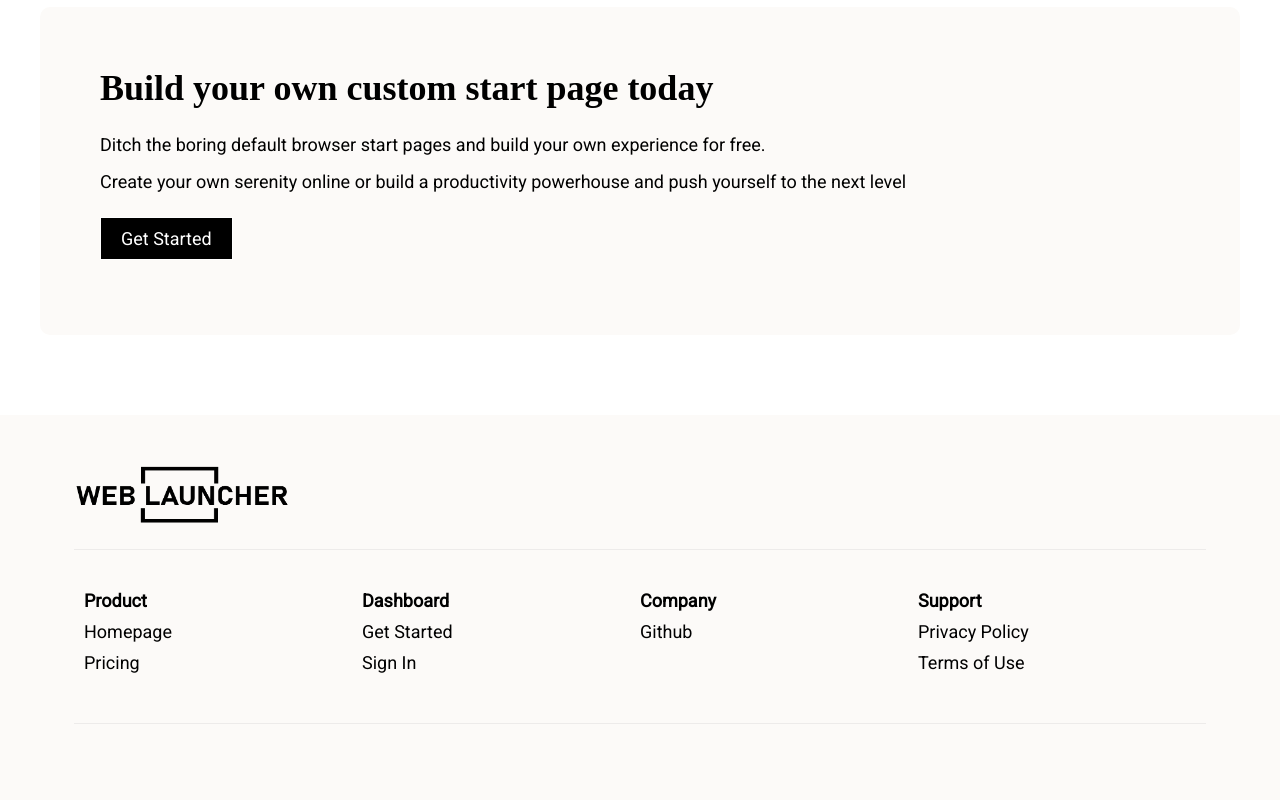
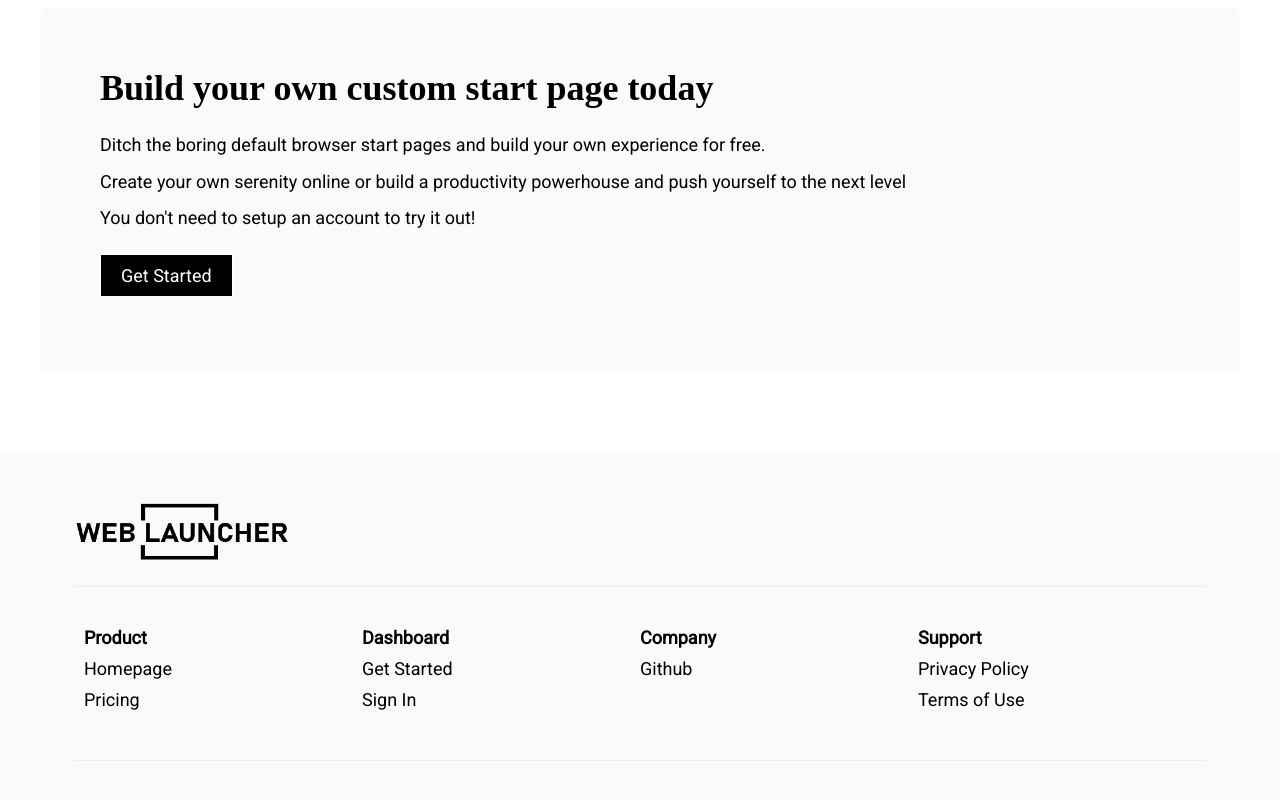
Before and after one commit to web-launcher-online/marketing_frontend, a Nuxt app: page / in a window 1280 px wide. Shown: the part 2793-3593 px from the top of the page. Built offline with nearby package versions, Linux system fonts and the light colour scheme; a web font is replaced by a local one.

Commit message:
Minor content tweak

```diff
--- a/pages/index.vue
+++ b/pages/index.vue
@@ -34,6 +34,8 @@
       <h3>Build your own custom start page today</h3>
       <p>Ditch the boring default browser start pages and build your own experience for free.</p>
       <p>Create your own serenity online or build a productivity powerhouse and push yourself to the next level</p>
+
+      <p>You don't need to setup an account to try it out!</p>
       <button type="button">Get Started</button>
     </Box>
   </div>
```
